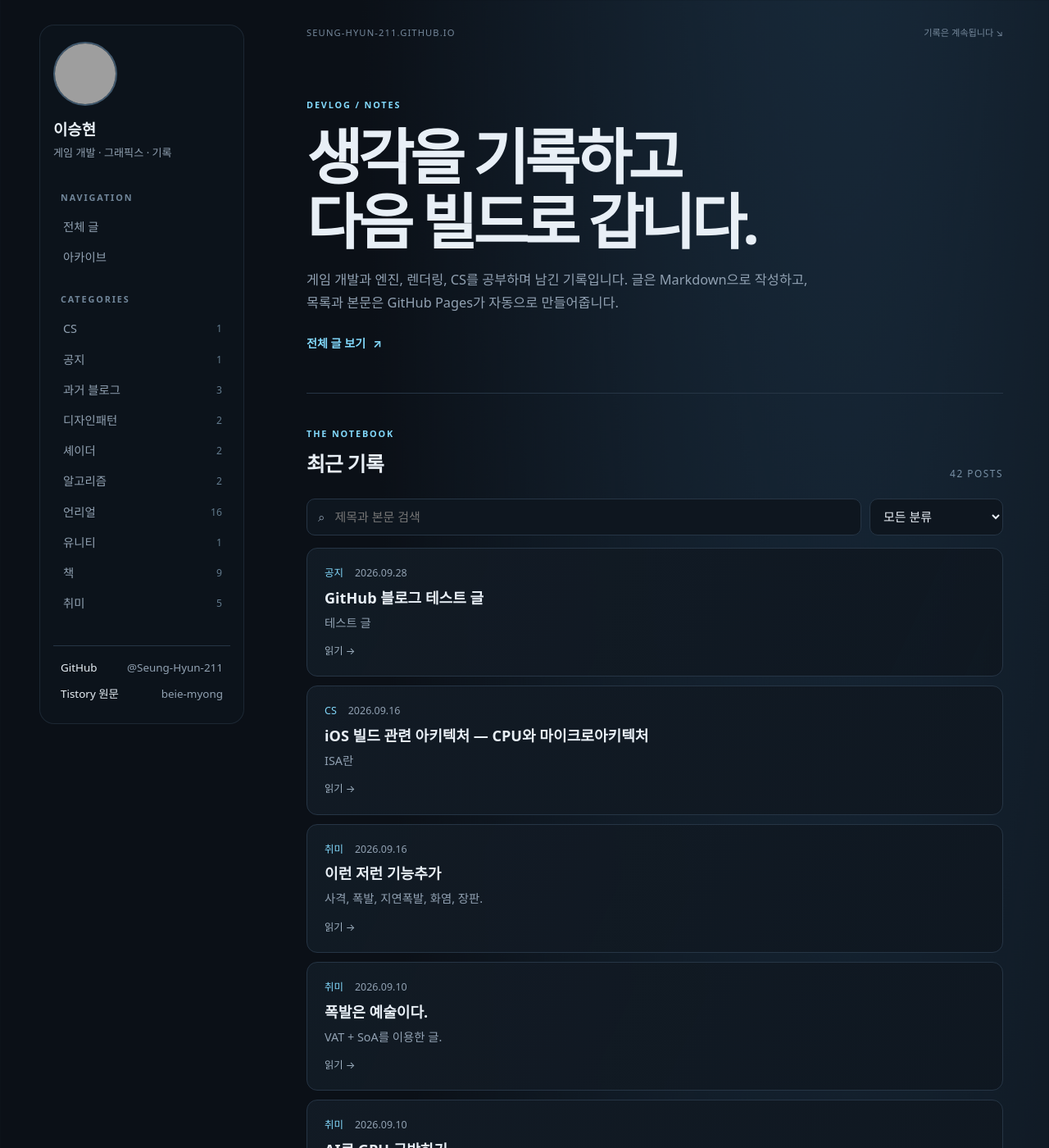
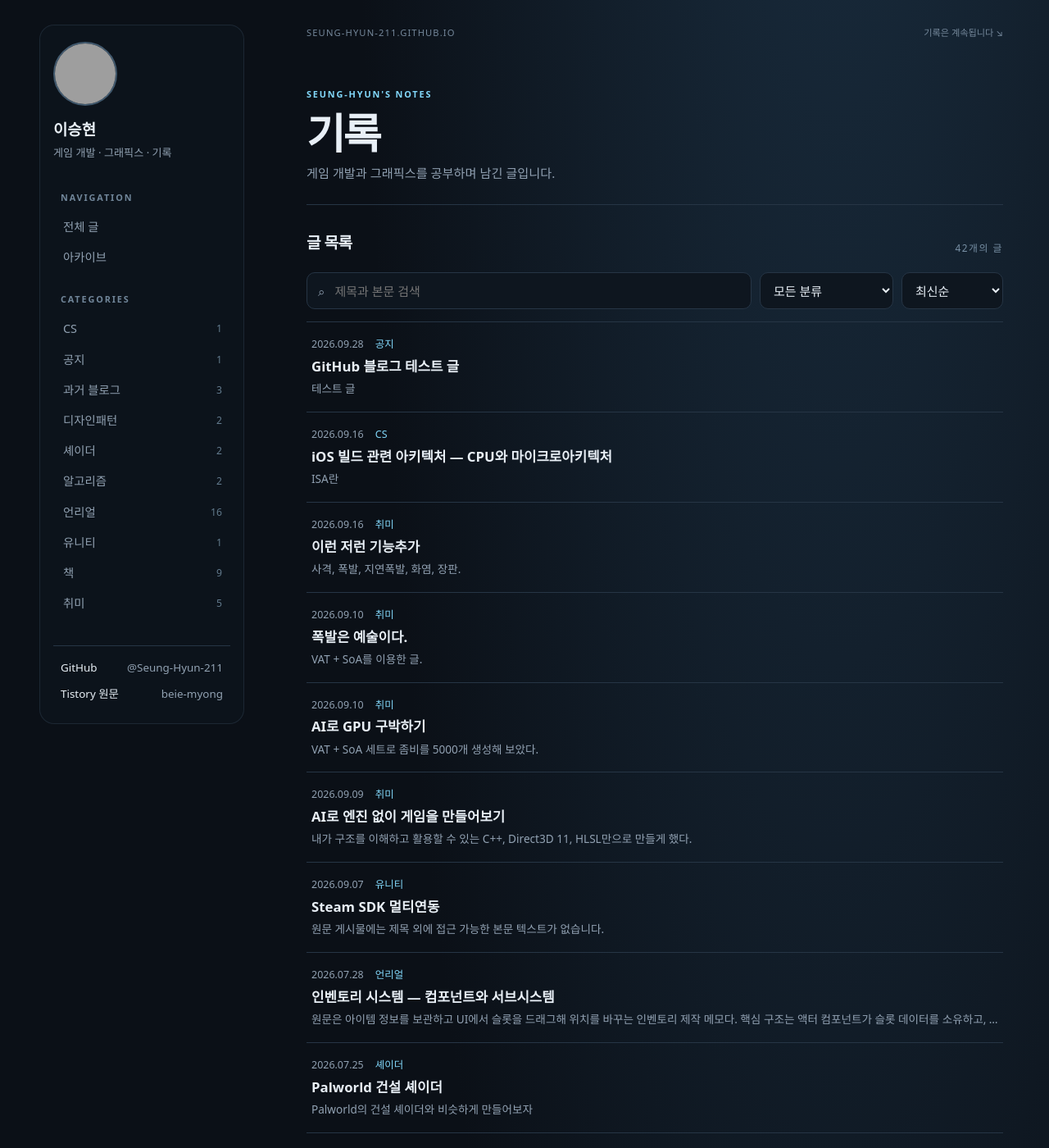
Before and after one commit to Seung-Hyun-211/seung-hyun-211.github.io, a Jekyll site: the page built from index.html, in a window 1280 px wide and 1400 px high. Shown: the whole window at 82% size. Built offline with Jekyll 4.4.1, drawn with Linux system fonts in a browser that asks for light colours; some of the changed text lies outside the part shown; grey boxes are pictures that could not be loaded.

Commit message:
Simplify blog home and add date sorting

```diff
--- a/assets/css/style.css
+++ b/assets/css/style.css
@@ -41,17 +41,24 @@ button, input, select { font: inherit; }
 .hero h1 { margin: 14px 0 17px; font-size: clamp(2.5rem, 6vw, 4.6rem); line-height: 1.08; letter-spacing: -.065em; }
 .hero-copy { max-width: 630px; margin: 0; color: var(--muted); font-size: 1.02rem; }
 .hero-link, .text-link { display: inline-flex; gap: 9px; align-items: center; margin-top: 23px; color: var(--accent); font-size: .88rem; font-weight: 700; }
+.home-intro { padding: 55px 0 24px; border-bottom: 1px solid var(--line); }
+.home-intro h1 { margin: 8px 0 5px; font-size: clamp(2.2rem, 5vw, 3.2rem); line-height: 1.2; letter-spacing: -.05em; }
+.home-intro p:last-child { margin: 0; color: var(--muted); font-size: .95rem; }
 .archive-hero { padding-top: 52px; }
 .archive-hero h1 { font-size: clamp(2.3rem, 5vw, 3.4rem); }
 .section { padding: 39px 0 48px; }
+.home-section { padding-top: 23px; }
 .section-heading { display: flex; align-items: end; justify-content: space-between; gap: 20px; margin-bottom: 18px; }
+.home-section-heading { margin-bottom: 7px; }
 .section-heading h2 { margin: 6px 0 0; font-size: 1.55rem; letter-spacing: -.03em; }
+.home-section-heading h2 { font-size: 1.2rem; }
 .post-count { color: #7890a5; font-size: .74rem; letter-spacing: .13em; }
 .toolbar { display: flex; gap: 10px; margin: 20px 0 15px; }
 .search-box { display: flex; flex: 1; align-items: center; gap: 10px; min-width: 0; padding: 0 13px; border: 1px solid var(--line); border-radius: 10px; background: #0e161f; color: var(--muted); }
 .search-box input { width: 100%; min-height: 43px; border: 0; outline: 0; background: transparent; color: var(--text); }
 .search-box:focus-within, .toolbar select:focus { border-color: var(--accent-dim); }
 .toolbar select { max-width: 210px; min-height: 43px; padding: 0 34px 0 12px; border: 1px solid var(--line); border-radius: 10px; background: #0e161f; color: var(--text); }
+.toolbar #sort-order { max-width: 145px; }
 .post-list { display: grid; gap: 11px; }
 .post-card { overflow: hidden; border: 1px solid var(--line); border-radius: 13px; background: linear-gradient(115deg, rgba(18, 27, 37, .96), rgba(15, 23, 32, .92)); transition: border-color .18s ease, transform .18s ease, background .18s ease; }
 .post-card:hover { transform: translateY(-2px); border-color: #42637b; background: var(--panel-hover); }
@@ -61,6 +68,12 @@ button, input, select { font: inherit; }
 .post-card h3 { margin: 6px 0 4px; font-size: 1.13rem; line-height: 1.5; }
 .post-excerpt { margin: 0; color: var(--muted); font-size: .9rem; }
 .read-more { display: inline-block; margin-top: 11px; color: #9eb0c0; font-size: .77rem; }
+.home-list { gap: 0; border-top: 1px solid var(--line); }
+.home-post { border: 0; border-bottom: 1px solid var(--line); border-radius: 0; background: transparent; }
+.home-post:hover { transform: none; border-color: var(--line); background: rgba(25, 38, 51, .45); }
+.home-post .post-card-link { padding: 16px 6px; }
+.home-post h3 { margin: 3px 0; font-size: 1.05rem; }
+.home-post .post-excerpt { overflow: hidden; max-width: 100%; white-space: nowrap; text-overflow: ellipsis; font-size: .85rem; }
 .empty-state { padding: 30px; border: 1px dashed var(--line); border-radius: 12px; color: var(--muted); text-align: center; }
 .article { padding: clamp(22px, 5vw, 48px); border: 1px solid var(--line); border-radius: 17px; background: rgba(17, 26, 36, .94); }
 .back-link { display: inline-block; margin-bottom: 27px; color: var(--accent); font-size: .88rem; }
@@ -101,14 +114,18 @@ button, input, select { font: inherit; }
   .sidebar-footer { grid-template-columns: repeat(2, minmax(0, 1fr)); margin-top: 14px; padding-top: 12px; }
   .sidebar-footer a { display: grid; gap: 0; }
   .hero { padding: 39px 0 32px; }
+  .home-intro { padding-top: 22px; }
   .section { padding-top: 30px; }
+  .home-section { padding-top: 20px; }
 }
 @media (max-width: 540px) {
   .topbar { font-size: .61rem; }
   .topbar span:last-child { display: none; }
   .toolbar { display: grid; }
   .toolbar select { max-width: none; }
+  .toolbar #sort-order { max-width: none; }
   .post-card-link { padding: 16px; }
+  .home-post .post-card-link { padding: 15px 4px; }
   .article { padding: 21px 17px; }
   .article-pagination { grid-template-columns: 1fr; }
 }
--- a/assets/js/blog.js
+++ b/assets/js/blog.js
@@ -1,15 +1,33 @@
 (() => {
   const search = document.querySelector("#post-search");
   const category = document.querySelector("#category-filter");
+  const sortOrder = document.querySelector("#sort-order");
+  const list = document.querySelector("#post-list");
   const cards = [...document.querySelectorAll(".post-card")];
   const empty = document.querySelector("#empty-state");
 
-  if (!search || !category || cards.length === 0) return;
+  if (!search || !category || !sortOrder || !list) return;
+  if (cards.length === 0) {
+    if (empty) empty.hidden = false;
+    return;
+  }
 
-  const requestedCategory = new URLSearchParams(window.location.search).get("category");
+  const params = new URLSearchParams(window.location.search);
+  const requestedCategory = params.get("category");
   if (requestedCategory && [...category.options].some((option) => option.value === requestedCategory)) {
     category.value = requestedCategory;
   }
+  if (params.get("sort") === "oldest") sortOrder.value = "oldest";
+
+  const originalPosition = new Map(cards.map((card, index) => [card, index]));
+  const sortPosts = () => {
+    const direction = sortOrder.value === "oldest" ? 1 : -1;
+    const ordered = [...cards].sort((a, b) => {
+      const difference = Number(a.dataset.timestamp) - Number(b.dataset.timestamp);
+      return direction * difference || originalPosition.get(a) - originalPosition.get(b);
+    });
+    ordered.forEach((card) => list.insertBefore(card, empty));
+  };
 
   const filterPosts = () => {
     const query = search.value.trim().toLocaleLowerCase("ko");
@@ -29,5 +47,7 @@
 
   search.addEventListener("input", filterPosts);
   category.addEventListener("change", filterPosts);
+  sortOrder.addEventListener("change", sortPosts);
+  sortPosts();
   filterPosts();
 })();
--- a/index.html
+++ b/index.html
@@ -4,36 +4,34 @@ title: 홈
 description: 게임 개발과 그래픽스, 프로그래밍을 기록하는 이승현의 기술 블로그.
 ---
 
-<section class="hero">
-  <p class="eyebrow">DEVLOG / NOTES</p>
-  <h1>생각을 기록하고<br>다음 빌드로 갑니다.</h1>
-  <p class="hero-copy">게임 개발과 엔진, 렌더링, CS를 공부하며 남긴 기록입니다. 글은 Markdown으로 작성하고, 목록과 본문은 GitHub Pages가 자동으로 만들어줍니다.</p>
-  <a class="hero-link" href="{{ '/archive.html' | relative_url }}">전체 글 보기 <span aria-hidden="true">↗</span></a>
+<section class="home-intro">
+  <p class="eyebrow">SEUNG-HYUN'S NOTES</p>
+  <h1>기록</h1>
+  <p>게임 개발과 그래픽스를 공부하며 남긴 글입니다.</p>
 </section>
 
-<section class="section" aria-labelledby="posts-title">
-  <div class="section-heading">
-    <div>
-      <p class="eyebrow">THE NOTEBOOK</p>
-      <h2 id="posts-title">최근 기록</h2>
-    </div>
-    <span class="post-count">{{ site.posts.size }} POSTS</span>
+<section class="section home-section" aria-labelledby="posts-title">
+  <div class="section-heading home-section-heading">
+    <h2 id="posts-title">글 목록</h2>
+    <span class="post-count">{{ site.posts.size }}개의 글</span>
   </div>
 
   <div class="toolbar">
     <label class="search-box"><span class="sr-only">글 검색</span><span aria-hidden="true">⌕</span><input id="post-search" type="search" placeholder="제목과 본문 검색"></label>
     <label class="sr-only" for="category-filter">분류 선택</label>
     <select id="category-filter"><option value="">모든 분류</option>{% assign sorted_categories = site.categories | sort %}{% for category in sorted_categories %}<option value="{{ category[0] | escape }}">{{ category[0] | escape }} ({{ category[1].size }})</option>{% endfor %}</select>
+    <label class="sr-only" for="sort-order">날짜 정렬</label>
+    <select id="sort-order"><option value="newest">최신순</option><option value="oldest">오래된순</option></select>
   </div>
 
-  <div class="post-list" id="post-list">
-    {% for post in site.posts %}
-    <article class="post-card" data-categories="|{{ post.categories | join: '|' | escape }}|" data-search="{{ post.title | append: ' ' | append: post.content | strip_html | normalize_whitespace | escape }}">
+  <div class="post-list home-list" id="post-list">
+    {% assign posts_by_date = site.posts | sort: 'date' | reverse %}
+    {% for post in posts_by_date %}
+    <article class="post-card home-post" data-timestamp="{{ post.date | date: '%s' }}" data-categories="|{{ post.categories | join: '|' | escape }}|" data-search="{{ post.title | append: ' ' | append: post.content | strip_html | normalize_whitespace | escape }}">
       <a class="post-card-link" href="{{ post.url | relative_url }}">
-        <div class="post-meta"><span class="category-label">{{ post.categories | join: ' · ' | default: '기록' | escape }}</span><time datetime="{{ post.date | date_to_xmlschema }}">{{ post.date | date: '%Y.%m.%d' }}</time></div>
+        <div class="post-meta"><time datetime="{{ post.date | date_to_xmlschema }}">{{ post.date | date: '%Y.%m.%d' }}</time><span class="category-label">{{ post.categories | join: ' · ' | default: '기록' | escape }}</span></div>
         <h3>{{ post.title | escape }}</h3>
-        <p class="post-excerpt">{{ post.excerpt | strip_html | normalize_whitespace | truncate: 180 | escape }}</p>
-        <span class="read-more">읽기 <span aria-hidden="true">→</span></span>
+        <p class="post-excerpt">{{ post.excerpt | strip_html | normalize_whitespace | truncate: 110 | escape }}</p>
       </a>
     </article>
     {% endfor %}
```
Also changed, not shown: archive.html (+5 -2 lines), README.md (added).
